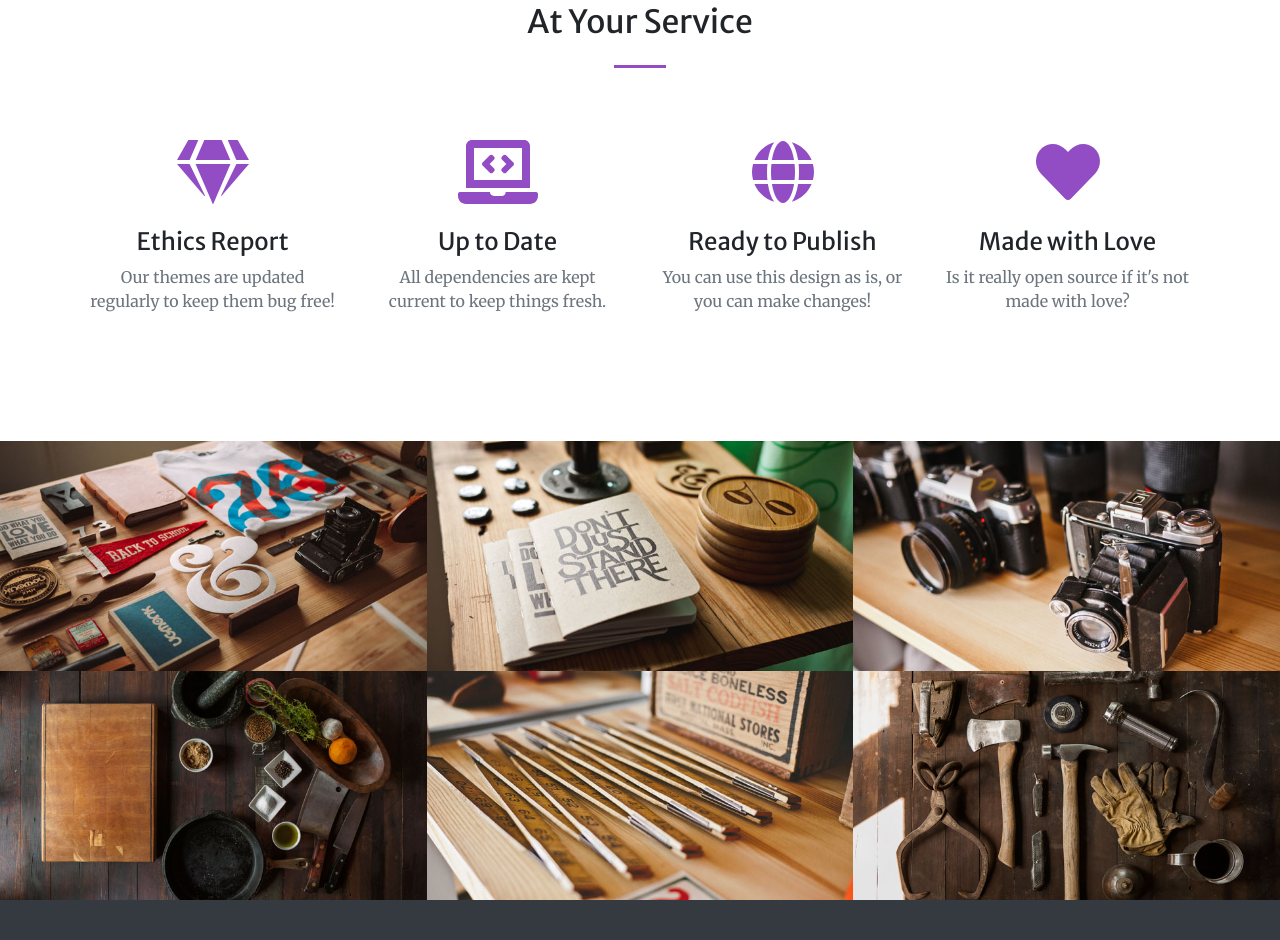
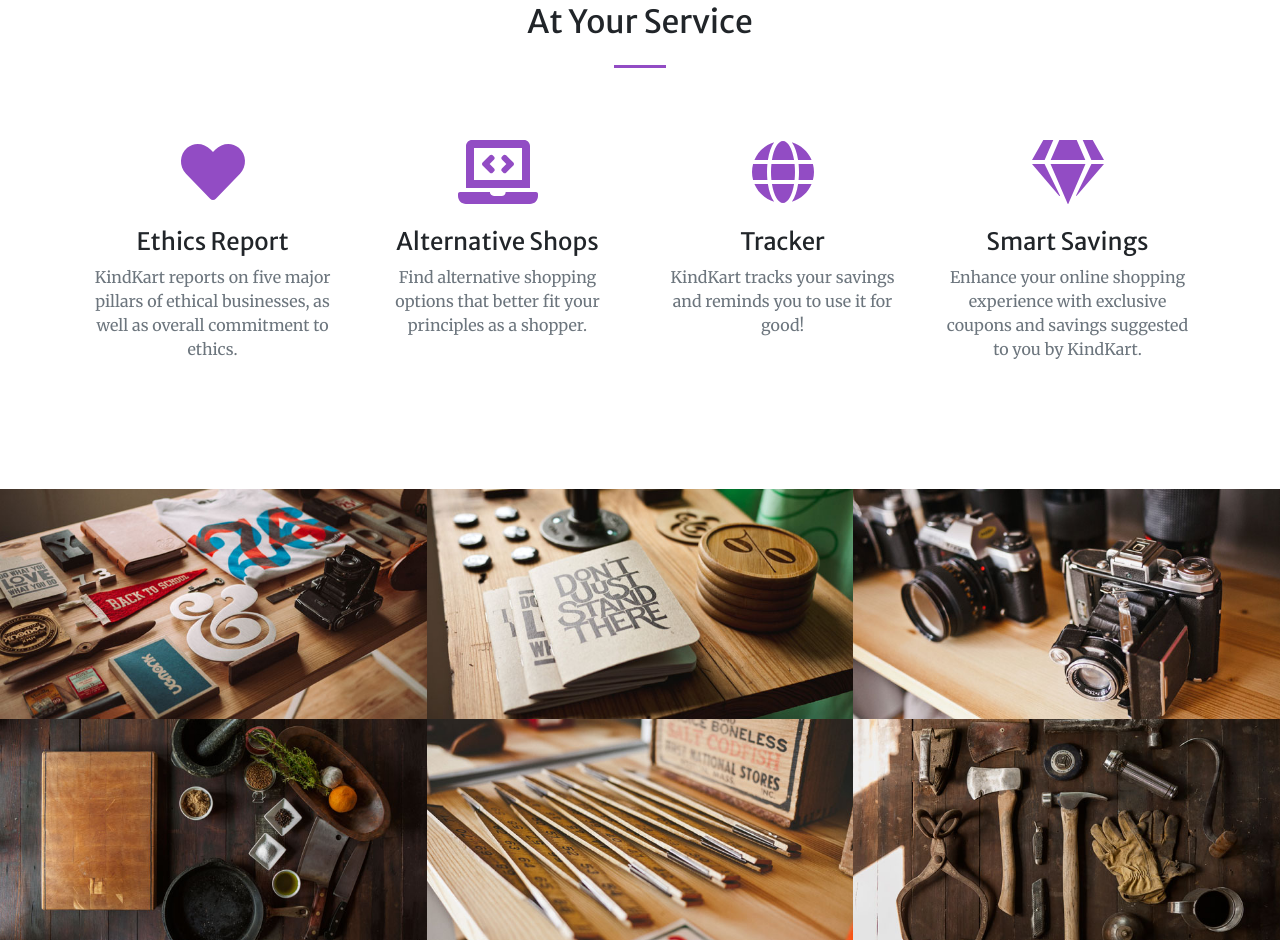
Before and after one commit to georgiaberg/kindkart.githib.io, a plain HTML site: page index.html in a window 1280 px wide. Shown: the part 1443-2383 px from the top of the page. Drawn offline with nearby package versions, Linux system fonts and the light colour scheme.

Commit message:
Update index.html

```diff
--- a/index.html
+++ b/index.html
@@ -73,30 +73,30 @@
                 <div class="row">
                     <div class="col-lg-3 col-md-6 text-center">
                         <div class="mt-5">
-                            <i class="fas fa-4x fa-gem text-primary mb-4"></i>
+                            <i class="fas fa-4x fa-heart text-primary mb-4"></i>
                             <h3 class="h4 mb-2">Ethics Report</h3>
-                            <p class="text-muted mb-0">Our themes are updated regularly to keep them bug free!</p>
+                            <p class="text-muted mb-0"> KindKart reports on five major pillars of ethical businesses, as well as overall commitment to ethics.</p>
                         </div>
                     </div>
                     <div class="col-lg-3 col-md-6 text-center">
                         <div class="mt-5">
                             <i class="fas fa-4x fa-laptop-code text-primary mb-4"></i>
-                            <h3 class="h4 mb-2">Up to Date</h3>
-                            <p class="text-muted mb-0">All dependencies are kept current to keep things fresh.</p>
+                            <h3 class="h4 mb-2">Alternative Shops</h3>
+                            <p class="text-muted mb-0"> Find alternative shopping options that better fit your principles as a shopper.</p>
                         </div>
                     </div>
                     <div class="col-lg-3 col-md-6 text-center">
                         <div class="mt-5">
                             <i class="fas fa-4x fa-globe text-primary mb-4"></i>
-                            <h3 class="h4 mb-2">Ready to Publish</h3>
-                            <p class="text-muted mb-0">You can use this design as is, or you can make changes!</p>
+                            <h3 class="h4 mb-2">Tracker</h3>
+                            <p class="text-muted mb-0">KindKart tracks your savings and reminds you to use it for good!</p>
                         </div>
                     </div>
                     <div class="col-lg-3 col-md-6 text-center">
                         <div class="mt-5">
-                            <i class="fas fa-4x fa-heart text-primary mb-4"></i>
-                            <h3 class="h4 mb-2">Made with Love</h3>
-                            <p class="text-muted mb-0">Is it really open source if it's not made with love?</p>
+                            <i class="fas fa-4x fa-gem text-primary mb-4"></i>
+                            <h3 class="h4 mb-2">Smart Savings</h3>
+                            <p class="text-muted mb-0"> Enhance your online shopping experience with exclusive coupons and savings suggested to you by KindKart.  </p>
                         </div>
                     </div>
                 </div>
```
